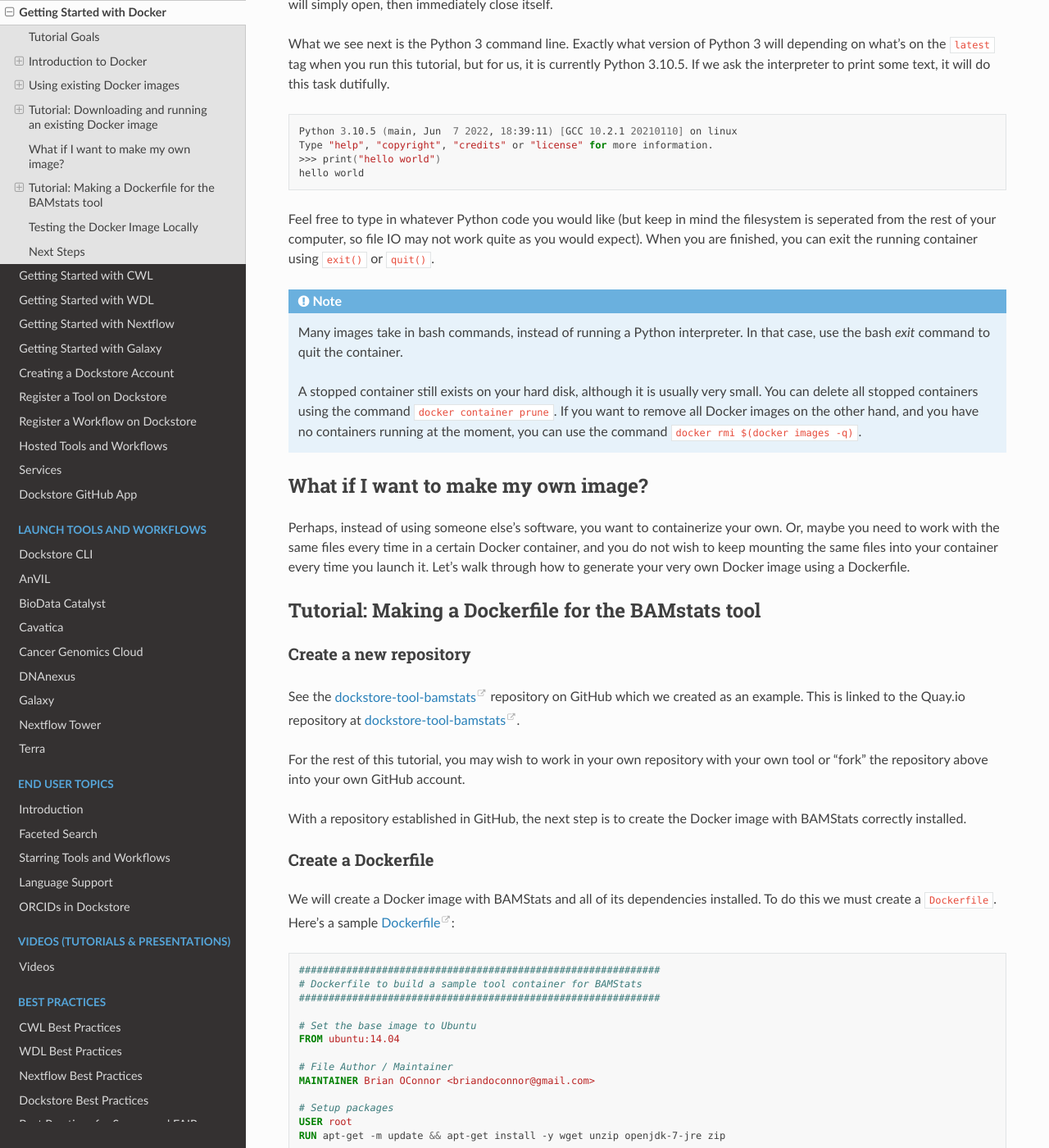
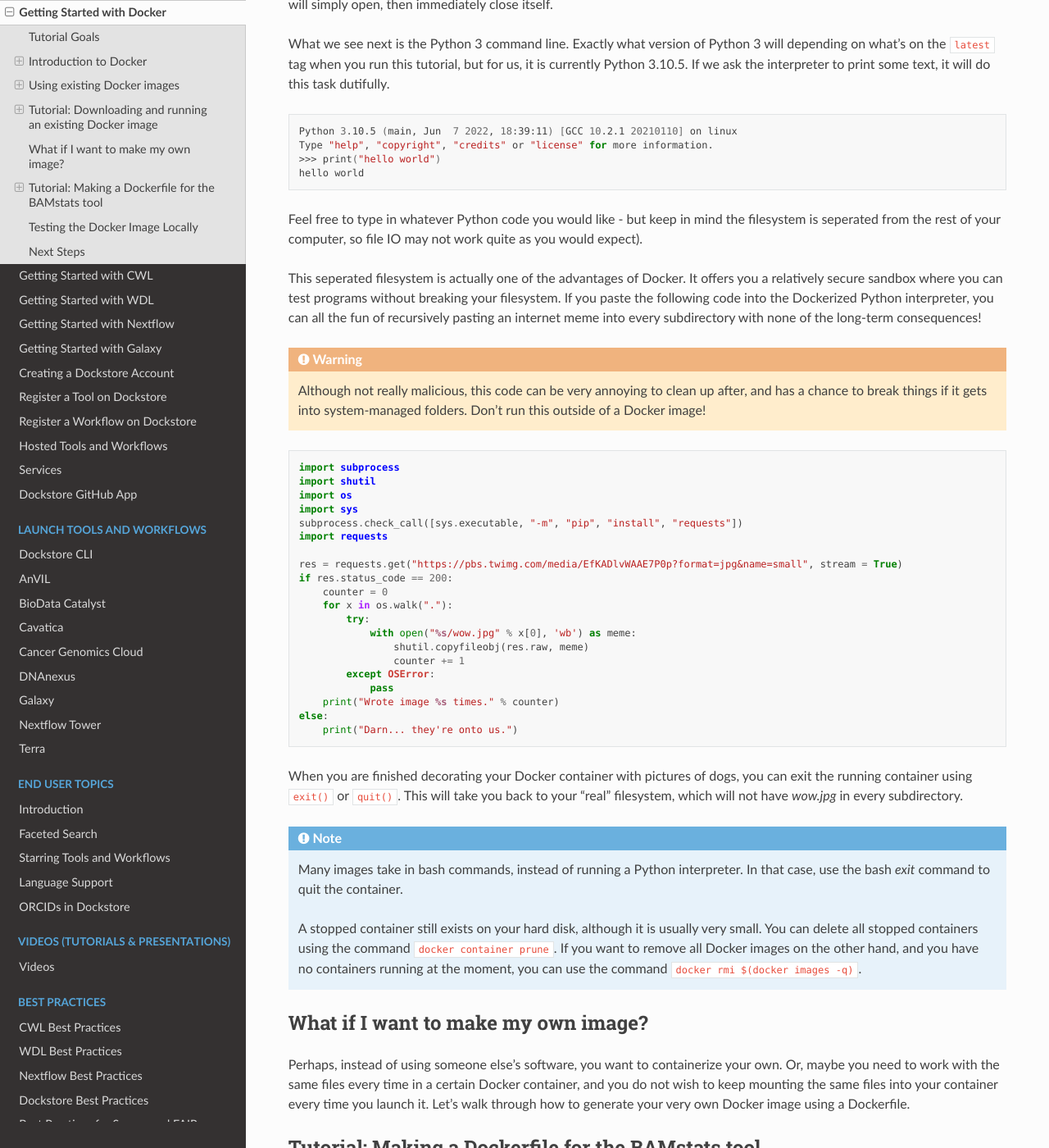
Before and after one commit to dockstore/dockstore-documentation, a Sphinx documentation site: the page built from docs/getting-started/getting-started-with-docker.rst, in a window 1280 px wide and 1400 px high, scrolled down 6078 px. Shown: the whole window at 82% size. Built offline with Sphinx 7.4.7 and the Read the Docs theme 2.0.0, drawn with Linux system fonts in a browser that asks for light colours.

Commit message:
Add an example of what you can do within a Docker filesystem

```diff
--- a/docs/getting-started/getting-started-with-docker.rst
+++ b/docs/getting-started/getting-started-with-docker.rst
@@ -160,7 +160,38 @@ What we see next is the Python 3 command line. Exactly what version of Python 3
     >>> print("hello world")
     hello world
 
-Feel free to type in whatever Python code you would like (but keep in mind the filesystem is seperated from the rest of your computer, so file IO may not work quite as you would expect). When you are finished, you can exit the running container using ``exit()`` or ``quit()``.
+Feel free to type in whatever Python code you would like - but keep in mind the filesystem is seperated from the rest of your computer, so file IO may not work quite as you would expect).
+
+This seperated filesystem is actually one of the advantages of Docker. It offers you a relatively secure sandbox where you can test programs without breaking your filesystem. If you paste the following code into the Dockerized Python interpreter, you can all the fun of recursively pasting an internet meme into every subdirectory with none of the long-term consequences!
+
+.. warning::
+    Although not really malicious, this code can be very annoying to clean up after, and has a chance to break things if it gets into system-managed folders. Don't run this outside of a Docker image!
+
+.. code:: python
+
+    import subprocess
+    import shutil
+    import os
+    import sys
+    subprocess.check_call([sys.executable, "-m", "pip", "install", "requests"])
+    import requests
+
+    res = requests.get("https://pbs.twimg.com/media/EfKADlvWAAE7P0p?format=jpg&name=small", stream = True)
+    if res.status_code == 200:
+        counter = 0
+        for x in os.walk("."):
+            try:
+                with open("%s/wow.jpg" % x[0], 'wb') as meme:
+                    shutil.copyfileobj(res.raw, meme)
+                    counter += 1
+            except OSError:
+                pass
+        print("Wrote image %s times." % counter)
+    else:
+        print("Darn... they're onto us.")
+
+When you are finished decorating your Docker container with pictures of dogs, you can exit the running container using ``exit()`` or ``quit()``. This will take you back to your "real" filesystem, which will not have `wow.jpg` in every subdirectory.
+
 
 .. note::
     Many images take in bash commands, instead of running a Python interpreter. In that case, use the bash `exit` command to quit the container.
```
